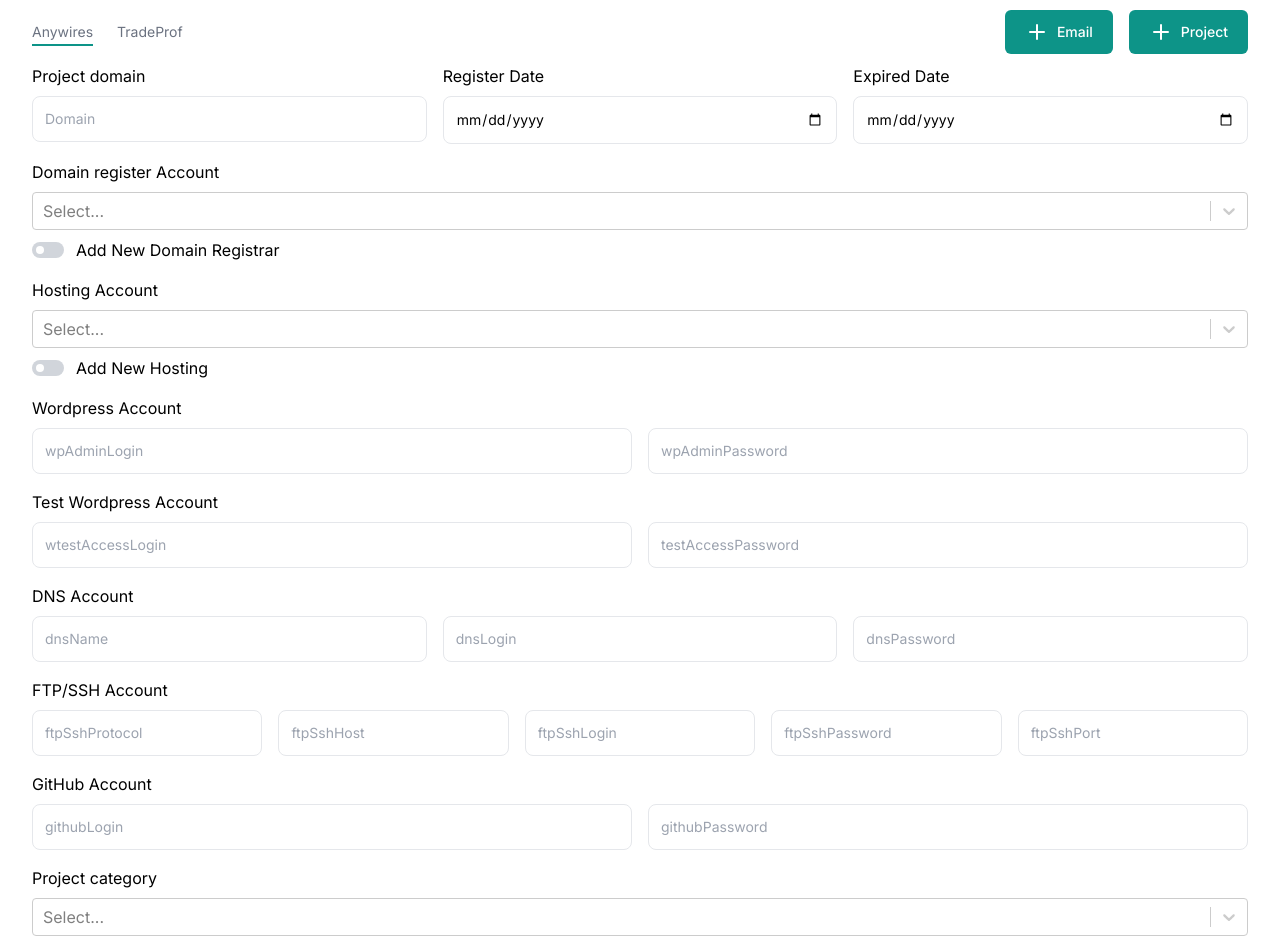
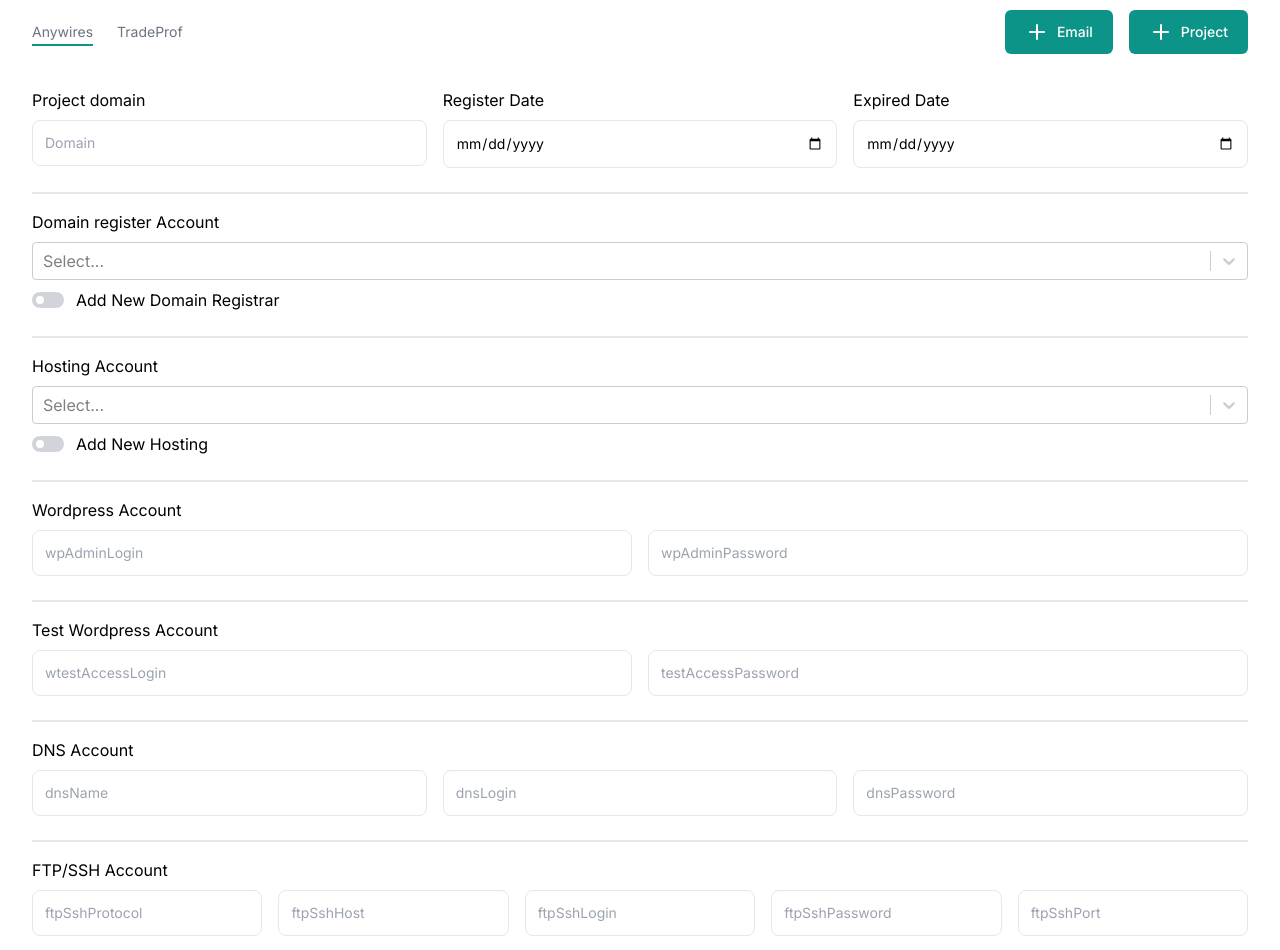
Before and after one commit to SergWebAcceptance/projects-creds, a Next.js app: page /form in a window 1280 px wide. Shown: the top 950 px of the page. Built offline with nearby package versions, Linux system fonts and the light colour scheme; no server answers.

Commit message:
added some styles

```diff
--- a/src/app/emails/[slug]/page.jsx
+++ b/src/app/emails/[slug]/page.jsx
@@ -34,7 +34,7 @@ function SingleProject({ params: { slug } }) {
           {!editableForm ? (
             <button
               onClick={() => handleEditable()}
-              className="mt-4 inline-block w-full rounded-lg bg-black px-5 py-3 font-medium text-white sm:w-auto"
+              className="inline-block w-full rounded-lg bg-black px-5 py-3 font-medium text-white sm:w-auto"
             >
               Edit
             </button>
--- a/src/app/projects/[slug]/page.jsx
+++ b/src/app/projects/[slug]/page.jsx
@@ -33,7 +33,7 @@ function SingleProject({ params: { slug } }) {
           {!editableForm ? (
             <button
               onClick={() => handleEditable()}
-              className="mt-4 inline-block w-full rounded-lg bg-black px-5 py-3 font-medium text-white sm:w-auto"
+              className="inline-block w-full rounded-lg bg-black px-5 py-3 font-medium text-white sm:w-auto"
             >
               Edit
             </button>
--- a/src/components/AddEmailForm.jsx
+++ b/src/components/AddEmailForm.jsx
@@ -73,7 +73,7 @@ function AddEmailForm({ projectData, editable = true }) {
       onSubmit={handleSubmit}
     >
       {({ isSubmitting, setFieldValue, values }) => (
-        <Form className={`space-y-4 ${!editable && "disabled"}`}>
+        <Form className={`mt-6 mb-6 space-y-4 ${!editable && "disabled"}`}>
           <div className="domain-info flex gap-4">
             <div className="w-full space-y-2">
               <Field
--- a/src/components/ProjectForm.jsx
+++ b/src/components/ProjectForm.jsx
@@ -211,7 +211,7 @@ function ProjectForm({ projectData, editable = true }) {
       onSubmit={handleSubmit}
     >
       {({ isSubmitting, setFieldValue, values }) => (
-        <Form className={`space-y-4 ${!editable && "disabled"}`}>
+        <Form className={`mt-6 mb-6 ${!editable && "disabled"}`}>
           <div className="domain-info flex gap-4">
             <div className="w-full space-y-2">
               <h2>Project domain</h2>
@@ -245,7 +245,7 @@ function ProjectForm({ projectData, editable = true }) {
             </div>
           </div>
 
-          <div className="space-y-2">
+          <div className="space-y-2 mt-6 pt-4 border-t-2 border-gray-200">
             <h2>Domain register Account</h2>
             {isNewRegistrar ? (
               <>
@@ -343,7 +343,7 @@ function ProjectForm({ projectData, editable = true }) {
             )}
           </div>
 
-          <div className="space-y-2">
+          <div className="space-y-2 mt-6 pt-4 border-t-2 border-gray-200">
             <h2>Hosting Account</h2>
             {isNewHosting ? (
               <>
@@ -432,7 +432,7 @@ function ProjectForm({ projectData, editable = true }) {
           </div>
 
           <div
-            className={`space-y-2 ${
+            className={`space-y-2 mt-6 pt-4 border-t-2 border-gray-200 ${
               projectData && !editable ? (projectData.wpAdmin.login ? "" : "hidden") : ""
             }`}
           >
@@ -456,7 +456,7 @@ function ProjectForm({ projectData, editable = true }) {
           </div>
 
           <div
-            className={`space-y-2 ${
+            className={`space-y-2 mt-6 pt-4 border-t-2 border-gray-200 ${
               projectData && !editable ? (projectData.testAccess ? "" : "hidden") : ""
             }`}
           >
@@ -480,7 +480,7 @@ function ProjectForm({ projectData, editable = true }) {
           </div>
 
           <div
-            className={`space-y-2 ${
+            className={`space-y-2 mt-6 pt-4 border-t-2 border-gray-200 ${
               projectData && !editable ? (projectData.dns ? "" : "hidden") : ""
             }`}
           >
@@ -511,7 +511,7 @@ function ProjectForm({ projectData, editable = true }) {
           </div>
 
           <div
-            className={`space-y-2 ${
+            className={`space-y-2 mt-6 pt-4 border-t-2 border-gray-200 ${
               projectData && !editable ? (projectData.ftpSsh ? "" : "hidden") : ""
             }`}
           >
@@ -556,7 +556,7 @@ function ProjectForm({ projectData, editable = true }) {
           </div>
 
           <div
-            className={`space-y-2 ${
+            className={`space-y-2 mt-6 pt-4 border-t-2 border-gray-200 ${
               projectData ? (projectData.github.login ? "" : "hidden") : ""
             }`}
           >
@@ -580,7 +580,7 @@ function ProjectForm({ projectData, editable = true }) {
           </div>
 
           <div
-            className={`space-y-2 ${
+            className={`space-y-2 mt-6 pt-4 border-t-2 border-gray-200 ${
               projectData ? (projectData.github.login ? "" : "hidden") : ""
             }`}
           >
@@ -613,7 +613,7 @@ function ProjectForm({ projectData, editable = true }) {
             <button
               type="submit"
               disabled={isSubmitting}
-              className="inline-block w-full rounded-lg bg-black px-5 py-3 font-medium text-white sm:w-auto"
+              className="inline-block w-full rounded-lg bg-black mt-8 px-5 py-3 font-medium text-white sm:w-auto"
             >
               Submit
             </button>
```
